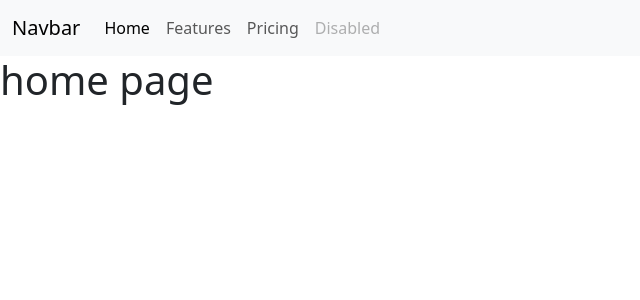
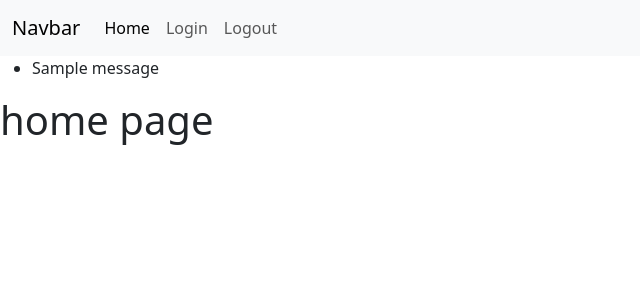
Before and after one commit to Neliz3/Flask-app, a Flask app: page / in a window 1280 px wide. Shown: the top 300 px of the page, without its empty margins (0-640 px from the left). Run offline with Flask 2, Linux system fonts and the light colour scheme; one stand-in notice (Sample message) is shown.

Commit message:
message flashing added

```diff
--- a/app/app.py
+++ b/app/app.py
@@ -1,11 +1,13 @@
-from flask import Flask, render_template, request, redirect, url_for, session
+from flask import Flask, render_template, request, redirect,\
+    url_for, session, flash
 from configs import config
 from datetime import timedelta
 
 app = Flask(__name__)
 
 app.secret_key = config.secret_key
-app.permanent_session_lifetime = timedelta(days=30)
+app.permanent_session_lifetime = timedelta(minutes=5)
+
 
 @app.route("/")
 def home():
@@ -18,9 +20,11 @@ def login():
         session.permanent = True
         user = request.form["nm"]
         session["user"] = user
+        flash(f"Login successful", "info")
         return redirect(url_for("users"))
     else:
         if "user" in session:
+            flash(f"Already logged!", "info")
             return redirect(url_for("users"))
 
         return render_template("login.html")
@@ -30,17 +34,18 @@ def login():
 def users():
     if "user" in session:
         user = session["user"]
-        return f"<h1>{user}</h1>"
+        return render_template("user.html", user=user)
     else:
+        flash(f"You're not logged in", "info")
         return redirect(url_for("login"))
 
 
 @app.route("/logout")
 def logout():
+    flash("You have been log out!", "info")
     session.pop("user", None)
     return redirect(url_for("login"))
 
 
-
 if __name__ == '__main__':
     app.run(debug=True)
--- a/app/configs/config.py
+++ b/app/configs/config.py
@@ -4,4 +4,4 @@ import os
 # Initialize environment variables
 load_dotenv('/home/elizabeth/flask-app/app/configs/.env')
 
-secret_key = os.getenv("SECRET_KEY")
+secret_key = os.urandom(12)
--- a/app/templates/base.html
+++ b/app/templates/base.html
@@ -17,22 +17,30 @@
             <div class="collapse navbar-collapse" id="navbarNav">
               <ul class="navbar-nav">
                 <li class="nav-item">
-                  <a class="nav-link active" aria-current="page" href="#">Home</a>
+                  <a class="nav-link active" aria-current="page" href="/">Home</a>
                 </li>
                 <li class="nav-item">
-                  <a class="nav-link" href="#">Features</a>
+                  <a class="nav-link" href="/login">Login</a>
                 </li>
                 <li class="nav-item">
-                  <a class="nav-link" href="#">Pricing</a>
-                </li>
-                <li class="nav-item">
-                  <a class="nav-link disabled">Disabled</a>
+                  <a class="nav-link" href="/logout">Logout</a>
                 </li>
               </ul>
             </div>
           </div>
         </nav>
     <!-- /navbar -->
+        {% block flash %}
+            {% with messages = get_flashed_messages() %}
+                {% if messages %}
+                    <ul class=flashes>
+                    {% for msg in messages %}
+                        <li>{{msg}}</li>
+                    {% endfor %}
+                    </ul>
+                {% endif %}
+            {% endwith %}
+        {% endblock %}
 
         {% block content %}{% endblock %}
         <script src="https://cdn.jsdelivr.net/npm/@popperjs/core@2.11.6/dist/umd/popper.min.js" integrity="sha384-oBqDVmMz9ATKxIep9tiCxS/Z9fNfEXiDAYTujMAeBAsjFuCZSmKbSSUnQlmh/jp3" crossorigin="anonymous"></script>
--- /dev/null
+++ b/app/templates/user.html
@@ -0,0 +1,5 @@
+{% extends "base.html" %}
+{% block title %}User{% endblock %}
+{% block content %}
+    <p>Welcome, {{user}}</p>
+{% endblock %}
```
